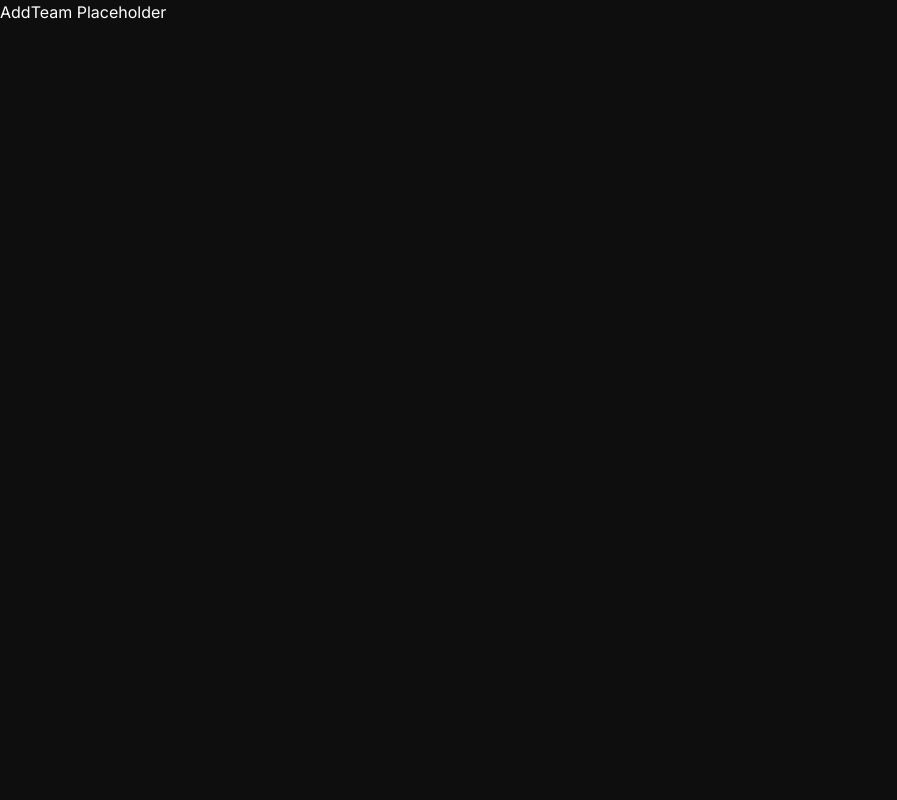
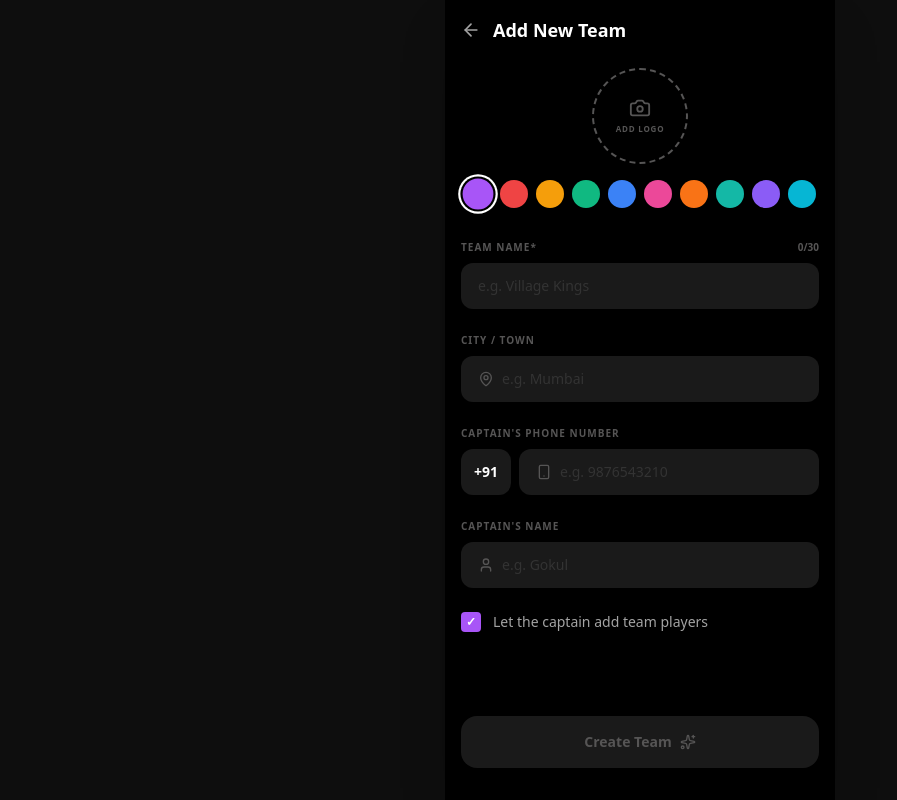
Before and after one commit to GokulAjithV/crease-lens, a React (Vite) app: page /team/add in a window 1280 px wide. Shown: the whole page, without its empty margins (0-897 px from the left). Built offline with nearby package versions, Linux system fonts and the light colour scheme.

Commit message:
introduce add new team page

```diff
--- a/src/pages/AddTeam.tsx
+++ b/src/pages/AddTeam.tsx
@@ -1 +1,198 @@
-export default function AddTeam() { return <div>AddTeam Placeholder</div>; }
+import React, { useState } from 'react';
+import { ArrowLeft, Camera, Pencil, MapPin, Smartphone, User, Sparkles } from 'lucide-react';
+import { useNavigate } from 'react-router-dom';
+
+const teamColors = [
+  '#a855f7', '#ef4444', '#f59e0b', '#10b981', '#3b82f6',
+  '#ec4899', '#f97316', '#14b8a6', '#8b5cf6', '#06b6d4',
+];
+
+export default function AddTeam() {
+  const navigate = useNavigate();
+  const [teamName, setTeamName] = useState('');
+  const [city, setCity] = useState('');
+  const [captainPhone, setCaptainPhone] = useState('');
+  const [captainName, setCaptainName] = useState('');
+  const [selectedColor, setSelectedColor] = useState('#a855f7');
+  const [captainCanAdd, setCaptainCanAdd] = useState(true);
+  const [hasLogo, setHasLogo] = useState(false);
+
+  const maxNameLength = 30;
+  const initials = teamName
+    .split(' ')
+    .map((w) => w[0])
+    .join('')
+    .toUpperCase()
+    .slice(0, 2);
+
+  const canCreate = teamName.trim().length >= 2;
+
+  return (
+    <div className="mx-auto max-w-[390px] min-h-screen bg-[#000000] text-[#ffffff] font-sans relative overflow-x-hidden shadow-2xl">
+
+      {/* Header */}
+      <header className="sticky top-0 z-50 flex items-center gap-3 px-4 py-4 bg-[#000000]">
+        <button onClick={() => navigate(-1)} className="text-[#a3a3a3] hover:text-[#ffffff] transition-colors">
+          <ArrowLeft size={20} />
+        </button>
+        <h1 className="text-lg font-bold text-[#ffffff]">Add New Team</h1>
+      </header>
+
+      <main className="px-4 py-2 space-y-8 pb-32">
+
+        {/* Team Logo / Avatar */}
+        <section className="flex flex-col items-center gap-4">
+          <div className="relative">
+            {hasLogo || teamName.length > 0 ? (
+              <div
+                className="w-24 h-24 rounded-full flex items-center justify-center shadow-[0_0_24px_rgba(168,85,247,0.25)]"
+                style={{ backgroundColor: selectedColor }}
+              >
+                <span className="text-3xl font-bold text-[#ffffff] font-headline">{initials || '?'}</span>
+              </div>
+            ) : (
+              <div className="w-24 h-24 rounded-full border-2 border-dashed border-[#565555] flex flex-col items-center justify-center gap-1 cursor-pointer hover:border-[#a3a3a3] transition-colors">
+                <Camera size={22} className="text-[#565555]" />
+                <span className="text-[8px] font-bold text-[#565555] tracking-widest uppercase">ADD LOGO</span>
+              </div>
+            )}
+            {/* Edit button overlay */}
+            {teamName.length > 0 && (
+              <button className="absolute -bottom-1 -right-1 w-8 h-8 rounded-full bg-[#1a1a1a] border border-[#333] flex items-center justify-center hover:bg-[#2a2a2a] transition-colors">
+                <Pencil size={12} className="text-[#a3a3a3]" />
+              </button>
+            )}
+          </div>
+
+          {/* Color Picker */}
+          <div className="flex gap-2">
+            {teamColors.map((color) => (
+              <button
+                key={color}
+                onClick={() => setSelectedColor(color)}
+                className={`w-7 h-7 rounded-full transition-all ${
+                  selectedColor === color
+                    ? 'ring-2 ring-offset-2 ring-offset-[#000] ring-[#ffffff] scale-110'
+                    : 'hover:scale-105'
+                }`}
+                style={{ backgroundColor: color }}
+              />
+            ))}
+          </div>
+        </section>
+
+        {/* Form */}
+        <section className="space-y-6">
+
+          {/* Team Name */}
+          <div>
+            <div className="flex justify-between items-center mb-2">
+              <label className="text-[10px] font-bold text-[#565555] tracking-widest uppercase">TEAM NAME*</label>
+              <span className={`text-[10px] font-bold ${teamName.length >= maxNameLength ? 'text-[#ef4444]' : 'text-[#565555]'}`}>
+                {teamName.length}/{maxNameLength}
+              </span>
+            </div>
+            <input
+              type="text"
+              value={teamName}
+              onChange={(e) => setTeamName(e.target.value.slice(0, maxNameLength))}
+              placeholder="e.g. Village Kings"
+              className={`w-full bg-[#1a1a1a] rounded-xl px-4 py-3 text-sm text-[#ffffff] outline-none placeholder:text-[#333] border transition-colors ${
+                teamName.length > 0 ? 'border-[#ffffff]/20' : 'border-transparent'
+              } focus:border-[#a855f7]`}
+            />
+          </div>
+
+          {/* City / Town */}
+          <div>
+            <label className="text-[10px] font-bold text-[#565555] tracking-widest uppercase block mb-2">CITY / TOWN</label>
+            <div className={`flex items-center gap-2 bg-[#1a1a1a] rounded-xl px-4 py-3 border transition-colors ${
+              city.length > 0 ? 'border-[#ffffff]/20' : 'border-transparent'
+            } focus-within:border-[#a855f7]`}>
+              <MapPin size={16} className="text-[#565555] flex-shrink-0" />
+              <input
+                type="text"
+                value={city}
+                onChange={(e) => setCity(e.target.value)}
+                placeholder="e.g. Mumbai"
+                className="w-full bg-transparent text-sm text-[#ffffff] outline-none placeholder:text-[#333]"
+              />
+            </div>
+          </div>
+
+          {/* Captain's Phone */}
+          <div>
+            <label className="text-[10px] font-bold text-[#565555] tracking-widest uppercase block mb-2">CAPTAIN'S PHONE NUMBER</label>
+            <div className="flex gap-2">
+              <div className="bg-[#1a1a1a] rounded-xl px-3 py-3 flex items-center gap-1 border border-transparent">
+                <span className="text-sm font-bold text-[#ffffff]">+91</span>
+              </div>
+              <div className={`flex-1 flex items-center gap-2 bg-[#1a1a1a] rounded-xl px-4 py-3 border transition-colors ${
+                captainPhone.length > 0 ? 'border-[#ffffff]/20' : 'border-transparent'
+              } focus-within:border-[#a855f7]`}>
+                <Smartphone size={16} className="text-[#565555] flex-shrink-0" />
+                <input
+                  type="tel"
+                  value={captainPhone}
+                  onChange={(e) => setCaptainPhone(e.target.value.replace(/\D/g, '').slice(0, 10))}
+                  placeholder="e.g. 9876543210"
+                  className="w-full bg-transparent text-sm text-[#ffffff] outline-none placeholder:text-[#333]"
+                />
+              </div>
+            </div>
+          </div>
+
+          {/* Captain's Name */}
+          <div>
+            <label className="text-[10px] font-bold text-[#565555] tracking-widest uppercase block mb-2">CAPTAIN'S NAME</label>
+            <div className={`flex items-center gap-2 bg-[#1a1a1a] rounded-xl px-4 py-3 border transition-colors ${
+              captainName.length > 0 ? 'border-[#ffffff]/20' : 'border-transparent'
+            } focus-within:border-[#a855f7]`}>
+              <User size={16} className="text-[#565555] flex-shrink-0" />
+              <input
+                type="text"
+                value={captainName}
+                onChange={(e) => setCaptainName(e.target.value)}
+                placeholder="e.g. Gokul"
+                className="w-full bg-transparent text-sm text-[#ffffff] outline-none placeholder:text-[#333]"
+              />
+            </div>
+          </div>
+
+          {/* Checkbox */}
+          <div className="flex items-center gap-3">
+            <button
+              onClick={() => setCaptainCanAdd(!captainCanAdd)}
+              className={`w-5 h-5 rounded flex items-center justify-center flex-shrink-0 transition-all ${
+                captainCanAdd
+                  ? 'bg-[#a855f7]'
+                  : 'bg-transparent border-2 border-[#565555]'
+              }`}
+            >
+              {captainCanAdd && <span className="text-[#ffffff] text-xs font-bold">✓</span>}
+            </button>
+            <span className="text-sm text-[#a3a3a3]">Let the captain add team players</span>
+          </div>
+
+        </section>
+
+      </main>
+
+      {/* Footer */}
+      <div className="fixed bottom-0 w-full max-w-[390px] bg-gradient-to-t from-[#000000] via-[#000000] to-transparent px-4 pt-6 pb-8 z-50">
+        <button
+          onClick={() => canCreate && navigate(-1)}
+          disabled={!canCreate}
+          className={`w-full py-4 rounded-2xl font-bold text-sm flex items-center justify-center gap-2 transition-all ${
+            canCreate
+              ? 'bg-[#a855f7] text-[#ffffff] shadow-[0_4px_20px_rgba(168,85,247,0.35)] hover:bg-[#c799ff] active:scale-[0.98]'
+              : 'bg-[#1a1a1a] text-[#565555] cursor-not-allowed'
+          }`}
+        >
+          Create Team
+          <Sparkles size={16} />
+        </button>
+      </div>
+    </div>
+  );
+}
```
